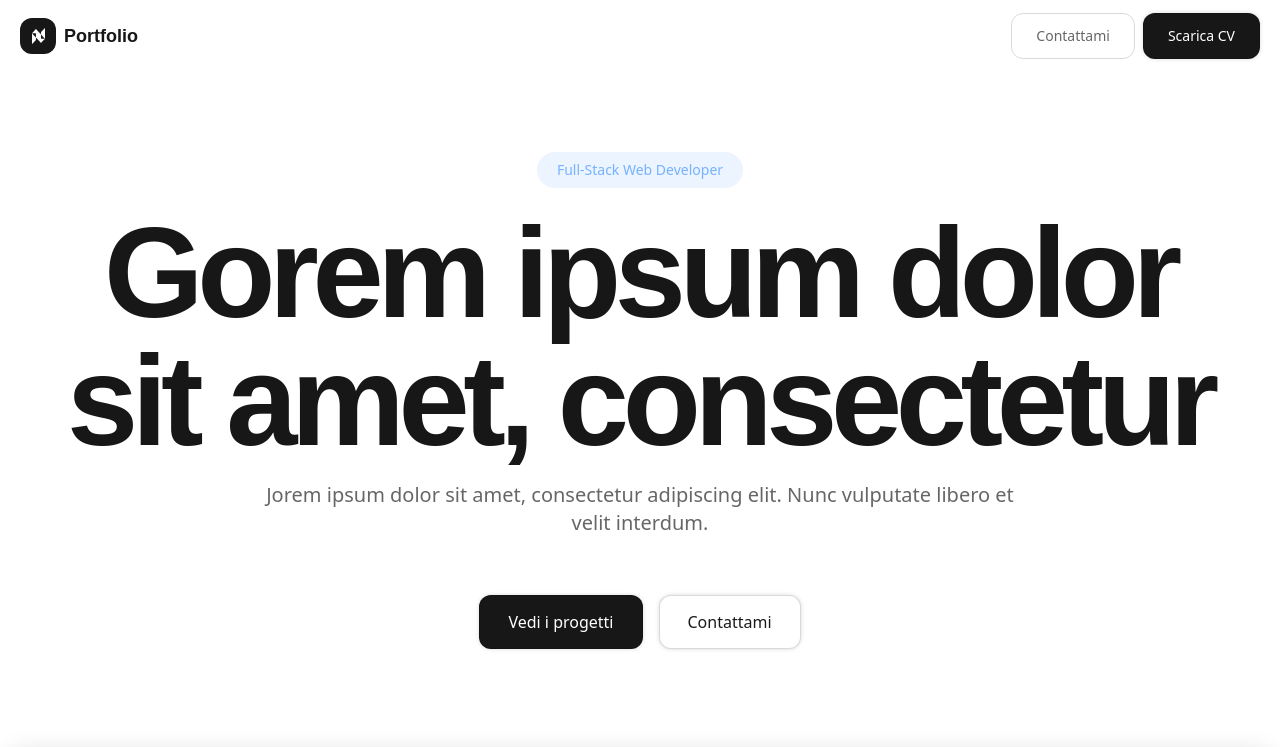
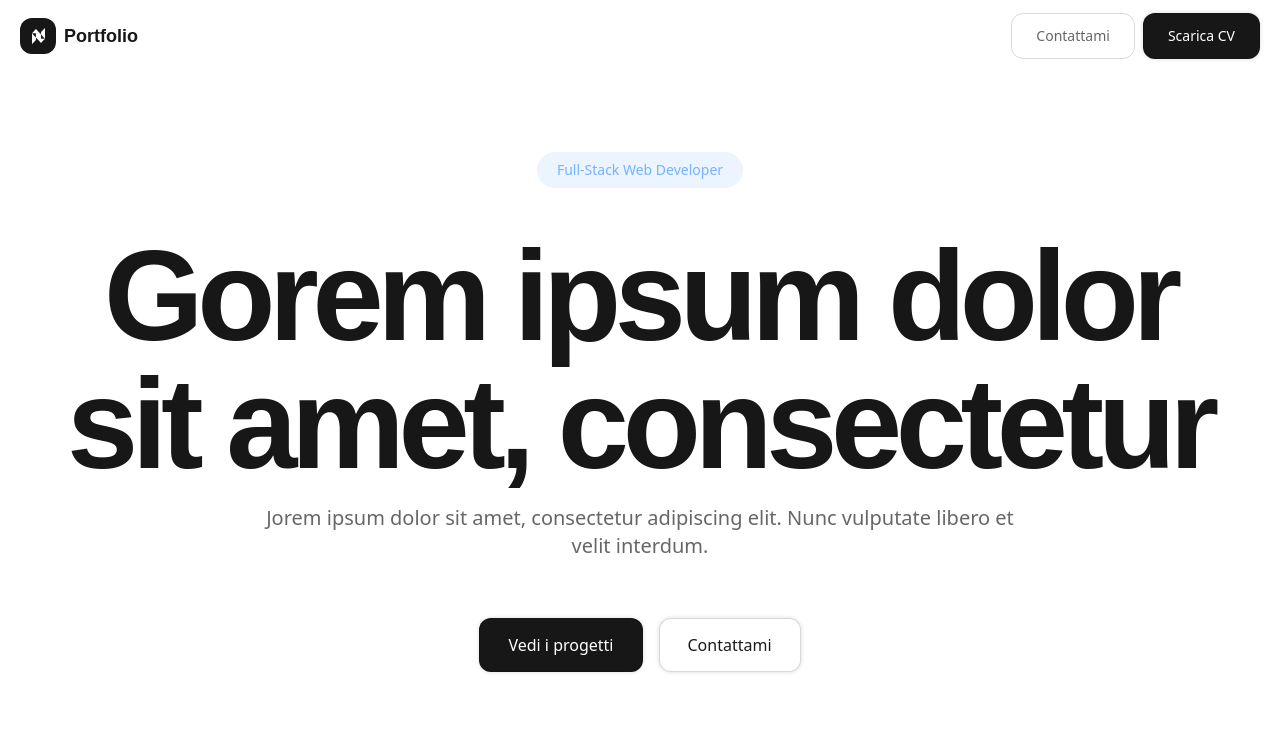
Before and after one commit to nicolocamassa/portfolio, a Next.js app: page / in a window 1280 px wide. Shown: the top 747 px of the page. Built offline with nearby package versions, Linux system fonts and the light colour scheme; a web font is replaced by a local one.

Commit message:
fix: space-sm fixed in global.css

```diff
--- a/app/globals.css
+++ b/app/globals.css
@@ -8,7 +8,7 @@
 
   /* *STACK */
   --space-xs: 16px;
-  --space-sm: 1px;
+  --space-sm: 24px;
   --space-md: 32px;
   --space-lg: 46px;
   --space-xl: 58px;
```
